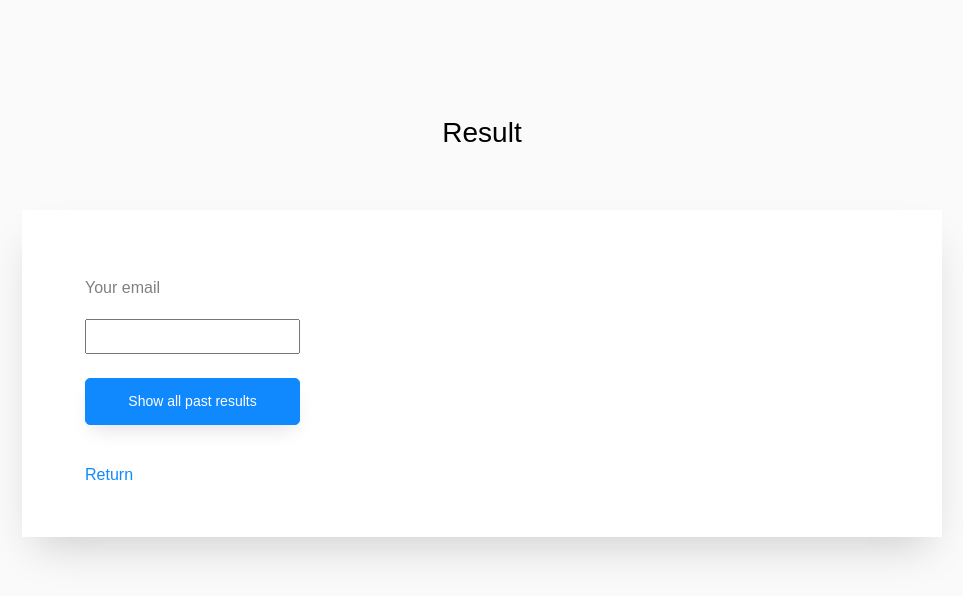
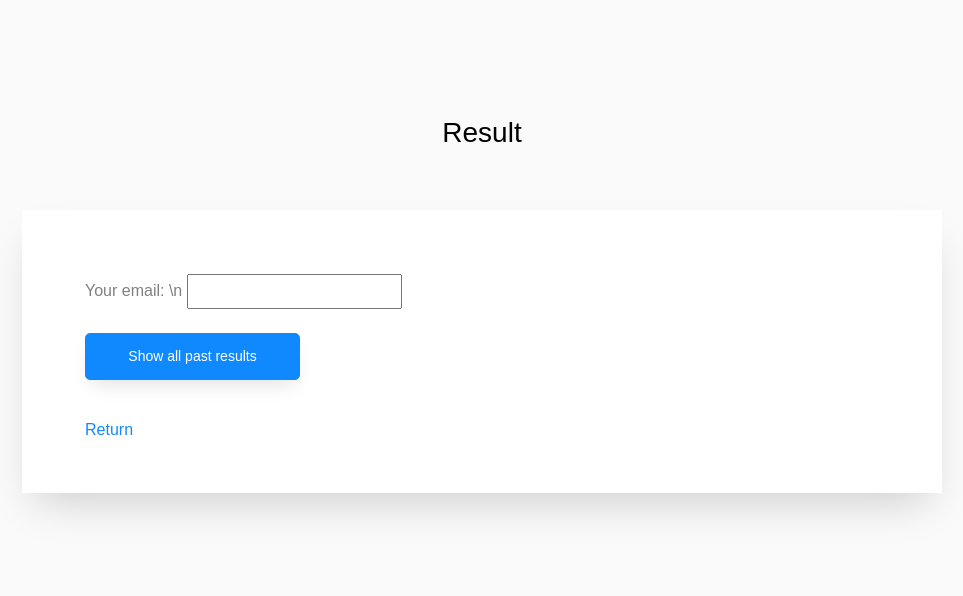
Before and after one commit to shenfan0613/aiwriter, a website: page public/result.html in a window 1280 px wide. Shown: the whole page, without its empty margins (158-1121 px from the left). Drawn offline with Linux system fonts and the light colour scheme; no server answers.

Commit message:
email in result page

```diff
--- a/public/result.html
+++ b/public/result.html
@@ -48,7 +48,7 @@
                                 <p id="result"></p>
                                 <div class="col-md-12">
                                     <div>
-                                    <label for="userId"> <p>Your email</p>
+                                    <label for="userId"> Your email: \n
                                         <input type="text" name="userId" id="userId"/>
                                     </label>
                                     </div>
```
